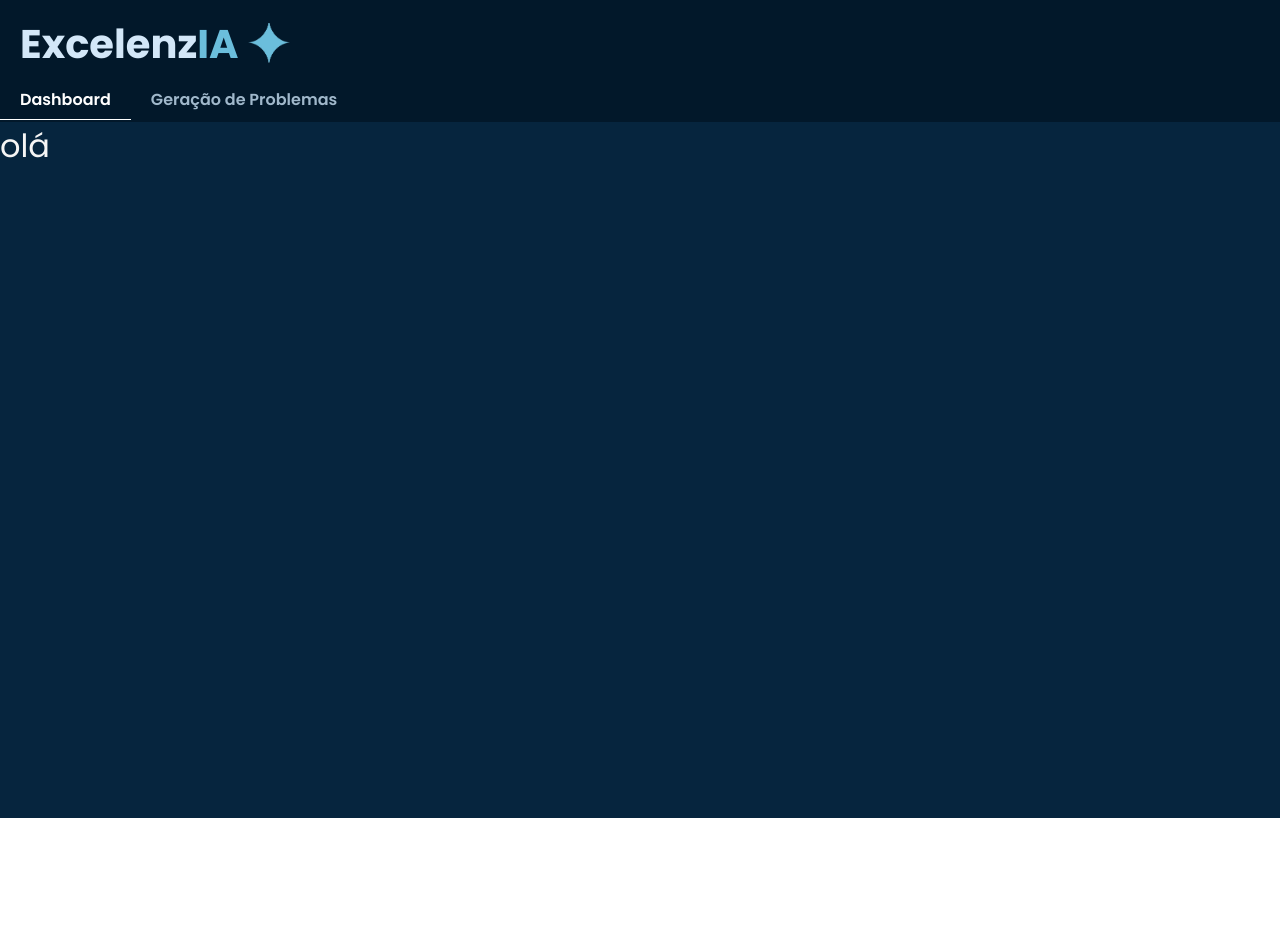
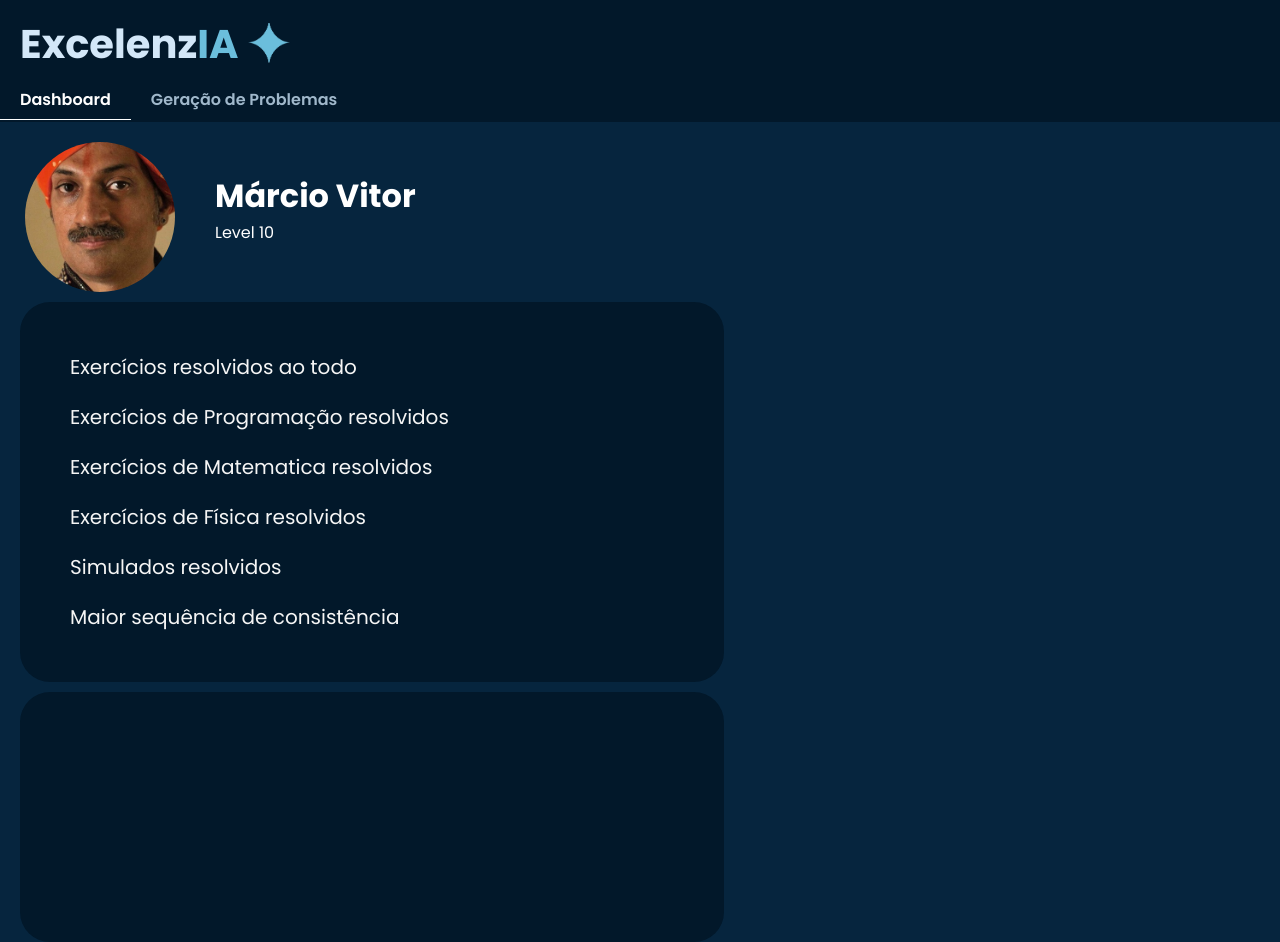
Before and after one commit to MrMarzeero/excelenzia-front, a Vue app: page /dashboard-page in a window 1280 px wide. Before the commit the page ends 818 px from the top, so only its background shows below. Built offline with nearby package versions, Linux system fonts and the light colour scheme.

Commit message:
dashboard att

```diff
--- a/src/views/DashboardPage.vue
+++ b/src/views/DashboardPage.vue
@@ -1,6 +1,25 @@
 <template>
     <main class="dashboard-content">
-        <h1>olá</h1>
+        <div class="profile-container">
+            <img class="profile-pic" src="../assets/images/indian-guy.png" alt="profile-pic">
+            <div class="profile-info">
+                <h1> Márcio Vitor </h1>
+                <p> Level 10 </p>
+            </div>
+        </div>
+
+        <div class="dashboard-infos">
+            <p class="info-text">Exercícios resolvidos ao todo</p>
+            <p class="info-text">Exercícios de Programação resolvidos</p>
+            <p class="info-text">Exercícios de Matematica resolvidos</p>
+            <p class="info-text">Exercícios de Física resolvidos</p>
+            <p class="info-text">Simulados resolvidos</p>
+            <p class="info-text">Maior sequência de consistência</p>
+        </div>
+
+        <div class="graphic-1">
+
+        </div>
     </main>
 </template>
 
@@ -12,6 +31,57 @@
         background-color: #06253E;
         color: whitesmoke;
         width: 100%;
-        height: 87vh;
+        height: 100%;
     }
+
+    .profile-container{
+        display: flex;
+        padding: 20px 0px 0px 25px;
+    }
+
+    .profile-pic{
+        width: 150px;
+        height: 150px;
+        object-fit: cover;
+        margin: 0px 40px 0px 0px;
+        border-radius: 50%;
+    }
+
+    .profile-info{
+        color: white;
+        margin-top: 30px;
+        padding-top: 0px;
+    }
+
+    h1{
+        font-family: "Poppins", serif;
+        font-weight: 620;
+        font-style: normal;
+    }
+
+    .dashboard-infos{
+        background-color: #02182A;
+        color: whitesmoke;
+        width: 55%;
+        height: 380px;
+        border-radius: 30px;
+        margin: 10px 0px 0px 20px;
+        padding: 40px;
+    }
+
+    .info-text{
+        padding: 10px;
+        font-size: 20px;
+    }
+
+    .graphic-1{
+        background-color: #02182A;
+        color: whitesmoke;
+        width: 55%;
+        height: 250px;
+        border-radius: 30px;
+        margin: 10px 0px 0px 20px;
+    }
+
+
 </style>
--- a/src/views/GerarProblema.vue
+++ b/src/views/GerarProblema.vue
@@ -1,10 +1,11 @@
 <template>
     <main class="gen-problem-content">
         <div class="problem-personalization">
-            <h1 class="title-gen-problem">Personalização</h1>
+            <h1 class="title-tab">Personalização</h1>
 
-            <div class="container-personalization">
+            <div class="personalization-tab tab">
                 <h2 class="title-option"> Matéria </h2>
+
 
                 <h2 class="title-option"> Tópicos </h2>
 
@@ -12,19 +13,44 @@
 
                 <h2 class="title-option"> Número de Questões </h2>
             </div>
+
+            <div class="description-tab tab">
+                <h1 class="title-tab"> Descrição </h1>
+            </div>
         </div>
 
     </main>
 </template>
 
 <script setup>
+
+
 </script>
 
 <style >
+
+
+
     .gen-problem-content{
         background-color: #02182A;
         color: whitesmoke;
         width: 100%;
-        height: 87vh;
+        height: 100%;
+    }
+
+    .title-tab{
+        font-size: 20px;
+        font-family: "Poppins", serif;
+        font-weight: 600;
+        font-style: normal;
+        padding: 15px 0px 0px 30px;
+    }
+
+    .personalization-tab{
+        width: 40%;
+        height: 80vh;
+        background-color: #0B2B52;
+        border-radius: 20px;
+        margin: 12px 20px;
     }
 </style>
```
Also changed, not shown: src/assets/images/indian-guy.png (added), src/components/MenuDropDown.vue (added).
